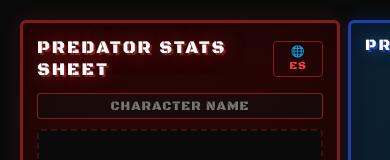
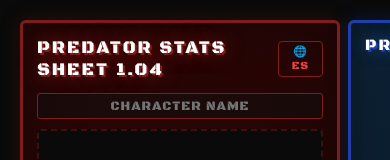
Before and after one commit to Katysd/predator_reactive_sheet, a React (Vite) app: page / in a window 390 px wide. Shown: the top 160 px of the page. Built offline with nearby package versions, Linux system fonts and the light colour scheme.

Commit message:
fix mobile export: loading state + iOS fallback

```diff
--- a/src/App.jsx
+++ b/src/App.jsx
@@ -19,7 +19,7 @@ const TONGUE_AXES = [
 
 const TRANSLATIONS = {
   en: {
-    title: 'PREDATOR STATS SHEET',
+    title: 'PREDATOR STATS SHEET 1.04',
     charName: 'CHARACTER NAME',
     uploadImage: 'CLICK TO UPLOAD IMAGE',
     clickToChange: 'CLICK TO CHANGE',
@@ -51,7 +51,7 @@ const TRANSLATIONS = {
     tongueAxes: ['Length', 'Thickness', 'Viscosity', 'Dexterity', 'Reach', 'Grip Strength', 'Sensitivity', 'Escape Diff'],
   },
   es: {
-    title: 'FICHA DE ESTADÍSTICAS',
+    title: 'FICHA DE ESTADÍSTICAS 1.04',
     charName: 'NOMBRE DEL PERSONAJE',
     uploadImage: 'CLICK PARA SUBIR IMAGEN',
     clickToChange: 'CLICK PARA CAMBIAR',
```
